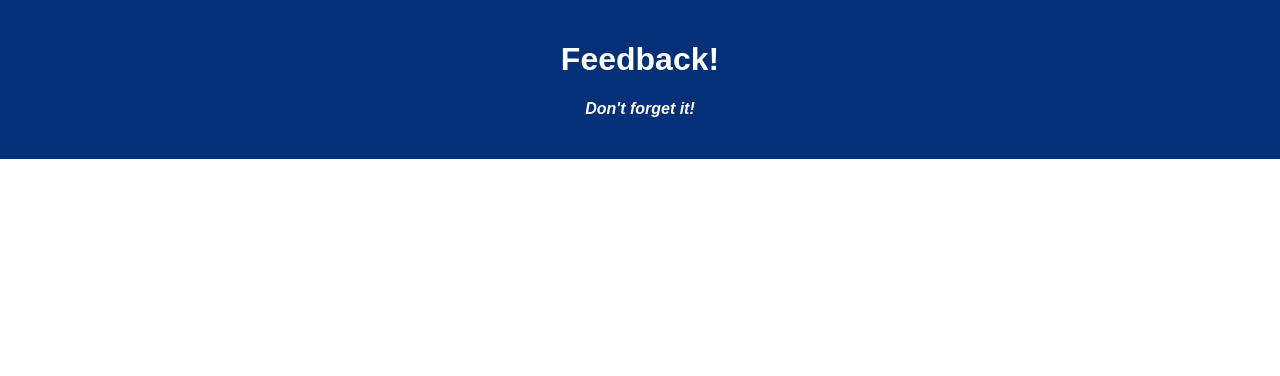
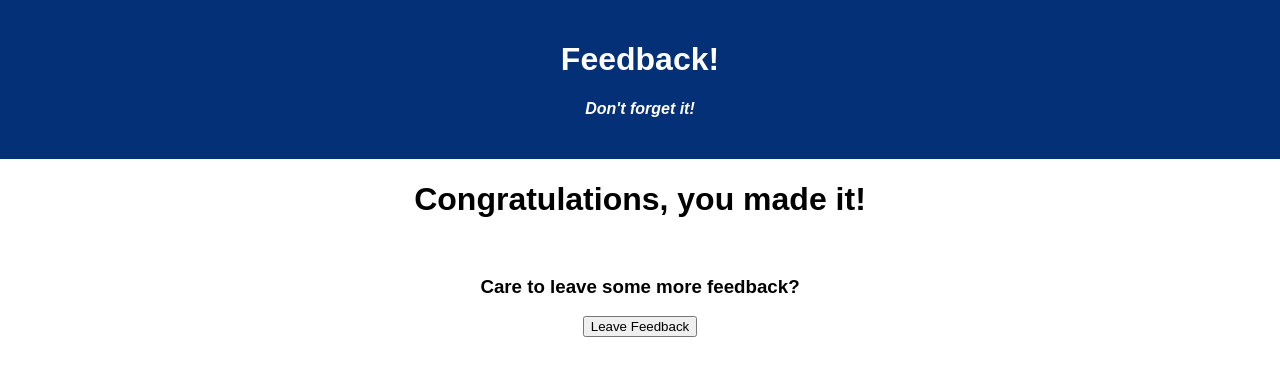
Before and after one commit to habibshahid2013/weekend-redux-feedback-loop, a React (Create React App) app: page /success in a window 1280 px wide. Shown: the top 376 px of the page. Built offline with nearby package versions, Linux system fonts and the light colour scheme.

Commit message:
added success componet

```diff
--- a/src/components/App/App.jsx
+++ b/src/components/App/App.jsx
@@ -7,8 +7,10 @@ import Feeling from '../Feeling/Feeling'
 import Support from '../Support/Support'
 import Understanding from '../Understanding /Understanding';
 import Review from '../Review/Review'
+import Success from '../Success/Success';
 import { BrowserRouter as Router, Route, Link } from "react-router-dom"
 import { useDispatch } from "react-redux";
+
 
 function App() {
 
@@ -66,6 +68,9 @@ function App() {
           <Route exact path="/review">
             <Review/>
           </Route>
+        <Route exact path="/success">
+          <Success />
+        </Route>
         </Router>
     </div>
   );
--- /dev/null
+++ b/src/components/Success/Success.jsx
@@ -0,0 +1,20 @@
+import react from 'react';
+import { useHistory } from 'react-router-dom';
+
+function Success() {
+    let history = useHistory();
+
+    const nextPage = () => {
+        history.push('/');
+    }
+    return (
+        <div>
+            <h1>Congratulations, you made it!</h1>
+            <br />
+            <h3>Care to leave some more feedback?</h3>
+            <button>Leave Feedback</button>
+        </div>
+    )
+}
+
+export default Success;
--- a/src/index.js
+++ b/src/index.js
@@ -15,6 +15,7 @@ import { logger } from 'redux-logger';
 //Create reducer for each component
 const feelingReducer = (state =0, action) => {
     console.log('got an feeling action 🍍', action);
+      //the action type has to match the dispatch type on the component
     if (action.type === "FEELING_INFO") {
         return (state = action.payload);
     }
@@ -23,6 +24,7 @@ const feelingReducer = (state =0, action) => {
 //Create reducer for each component
 const understandingReducer = (state = 0, action) => {
     console.log('got an understanding action 🚶‍♂️', action);
+      //the action type has to match the dispatch type on the component
     if (action.type === "UNDERSTANDING_INFO") {
         return (state = action.payload);
     }
@@ -31,6 +33,7 @@ const understandingReducer = (state = 0, action) => {
 //Create reducer for each component
 const commentsReducer = (state = 0, action) => {
     console.log('got an comment action 🍟', action);
+    //the action type has to match the dispatch type on the component
     if (action.type === "COMMENTS_INFO") {
         return (state = action.payload);
     }
@@ -39,6 +42,7 @@ const commentsReducer = (state = 0, action) => {
 //Create reducer for each component
 const supportReducer = (state = 0, action) => {
     console.log('got an support action 💂‍♂️', action);
+      //the action type has to match the dispatch type on the component
     if (action.type === "SUPPORT_INFO") {
         return (state = action.payload);
     }
```
